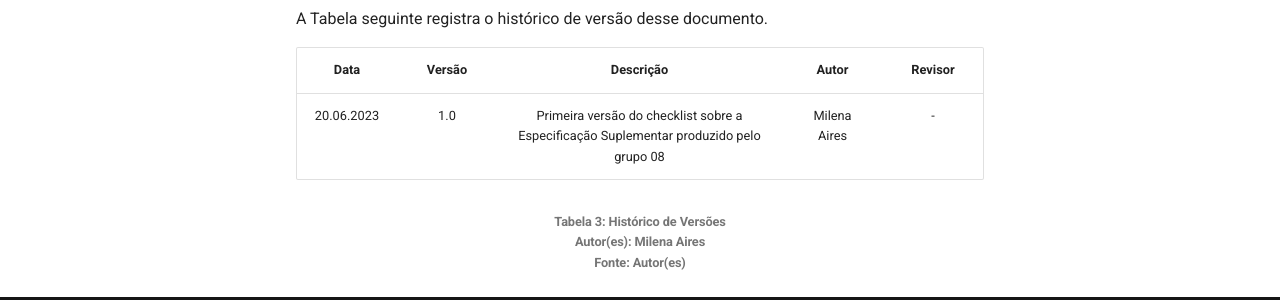
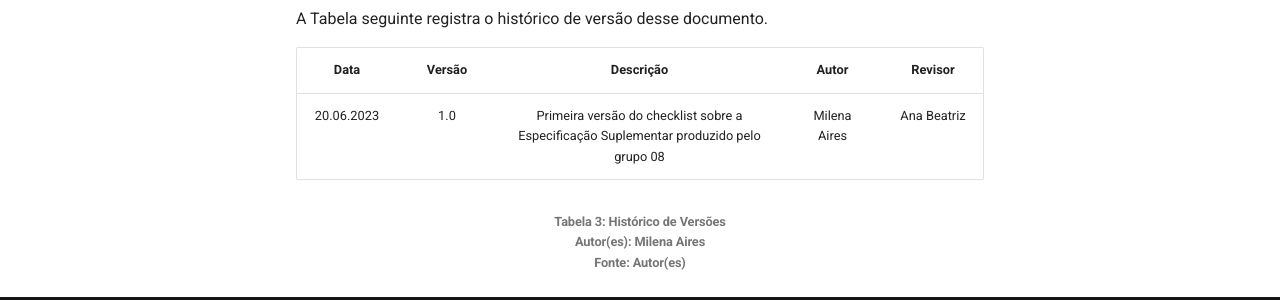
Before and after one commit to Requisitos-de-Software/2023.1-Twitch, an MkDocs documentation site: the page built from docs/verifica_valida_grupo08/verificacao_esp_sup.md, in a window 1280 px wide and 900 px high, scrolled down 1996 px. Shown: the part 558-858 px from the top of the window. Built offline with MkDocs 1.6.1 and Material for MkDocs 9.7.7, drawn with Linux system fonts in a browser that asks for light colours; comment, search, counter and statistics services are not loaded.

Commit message:
Adiciona revisor

```diff
--- a/docs/verifica_valida_grupo08/verificacao_esp_sup.md
+++ b/docs/verifica_valida_grupo08/verificacao_esp_sup.md
@@ -55,7 +55,7 @@ A Tabela seguinte registra o histórico de versão desse documento.
 
 |**Data** | **Versão** | **Descrição** | **Autor** | **Revisor** |
 |:---: | :---: | :---: | :---: | :---: |
-|20.06.2023| 1.0 | Primeira versão do checklist sobre a Especificação Suplementar produzido pelo grupo 08| Milena Aires | - |
+|20.06.2023| 1.0 | Primeira versão do checklist sobre a Especificação Suplementar produzido pelo grupo 08| Milena Aires | Ana Beatriz |
 
 <h6 align = "center"> Tabela 3: Histórico de Versões
 <br> Autor(es): Milena Aires
```
